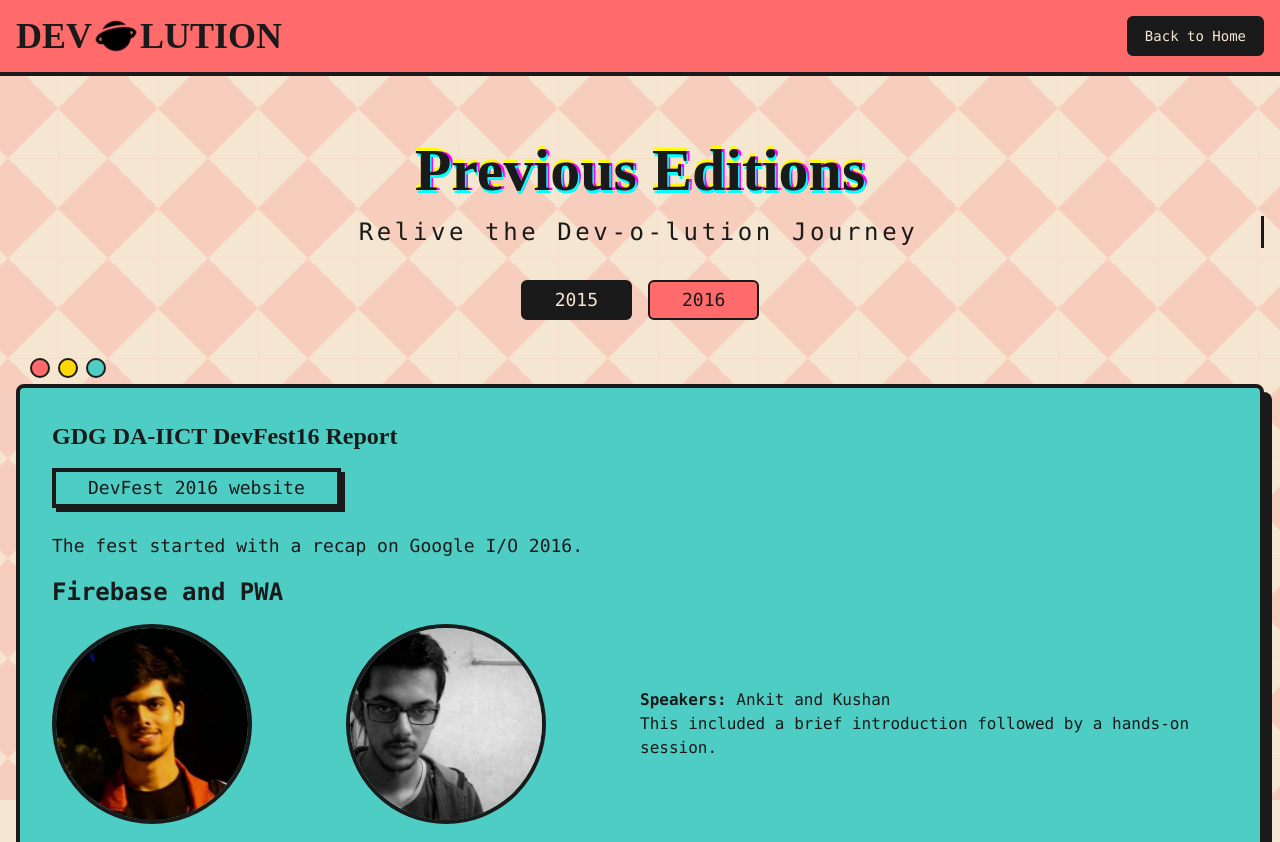
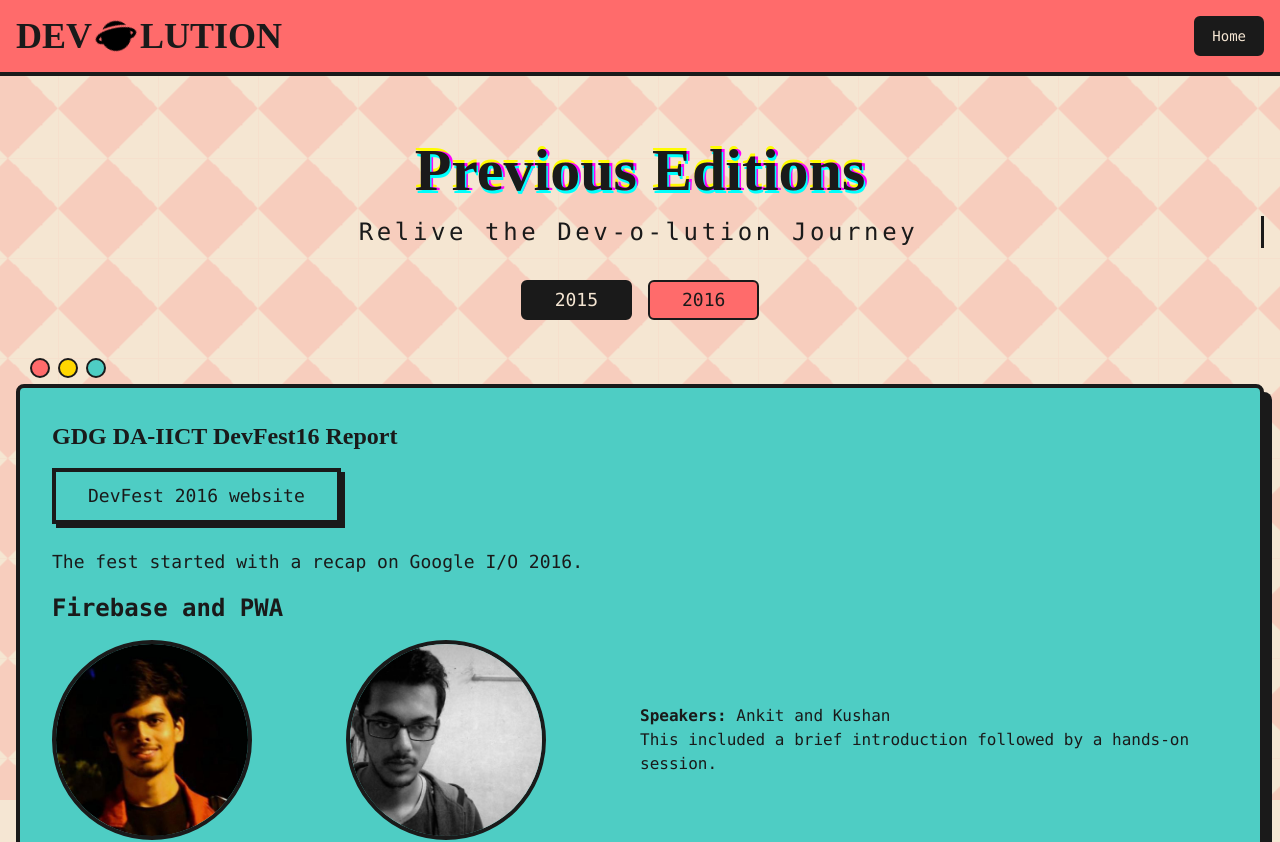
Before and after one commit to gdg-da/devolution, a Next.js app: page /previous-editions in a window 1280 px wide. Shown: the top 842 px of the page. Built offline with nearby package versions, Linux system fonts and the light colour scheme; a web font is replaced by a local one.

Commit message:
fix(prev page): fixed reponsiveness of buttons in prev page

```diff
--- a/src/components/PreviousEditions.tsx
+++ b/src/components/PreviousEditions.tsx
@@ -33,7 +33,7 @@
         </Link>
           <Button asChild>
             <Link href="/" className="bg-[#1a1a1a] text-[#f5e6d3] hover:bg-[#4ecdc4] hover:text-[#1a1a1a] transition-colors border-2 border-[#1a1a1a]">
-              Back to Home
+              Home
             </Link>
           </Button>
         </nav>
@@ -156,7 +156,7 @@
           <>
             <PCWindow title="GDG DA-IICT DevFest16 Report" className="mb-16">
             <div className="mb-6">
-            <Button asChild className="bg-[#4ecdc4] text-[#1a1a1a] hover:bg-[#ff6b6b] text-lg px-8 py-4 rounded-none border-4 border-[#1a1a1a] transform hover:translate-x-2 hover:-translate-y-2 transition-transform shadow-neo">
+            <Button asChild className="bg-[#4ecdc4] text-[#1a1a1a] hover:bg-[#ff6b6b] text-lg px-8 py-6 rounded-none border-4 border-[#1a1a1a] transform hover:translate-x-2 hover:-translate-y-2 transition-transform shadow-neo">
                 <Link target="_blank" href="https://ankit-m.github.io/gdgdaiict-website/">DevFest 2016 website</Link>
             </Button>
             </div>
```
